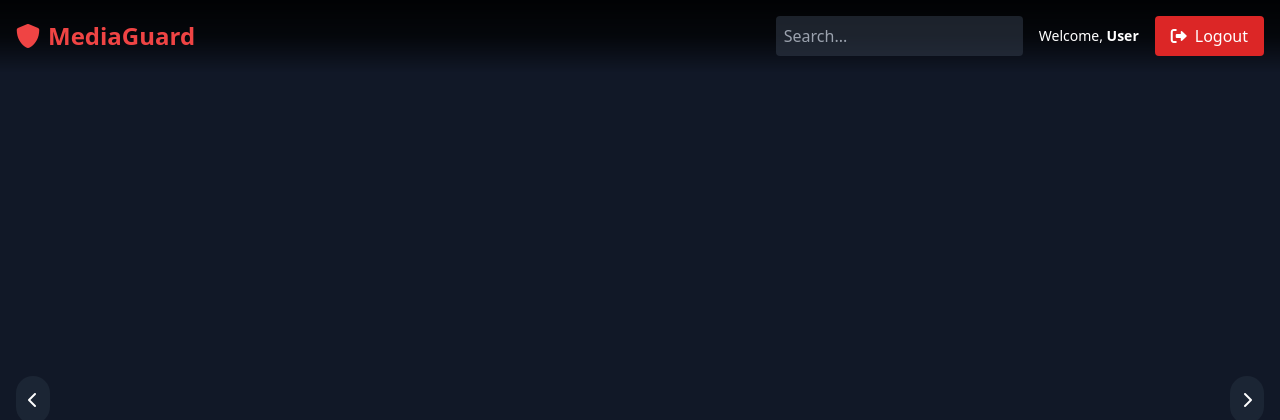
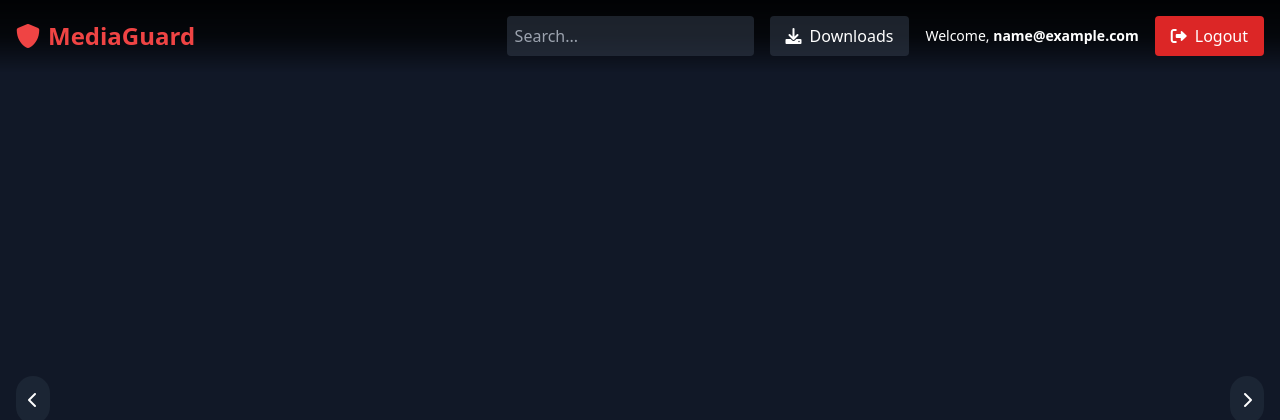
Before and after one commit to Make-Skilled/BITS-mediaguard-project, a Flask app: page /dashboard in a window 1280 px wide. Shown: the top 420 px of the page. Run offline with Flask 3, Linux system fonts and the light colour scheme; the visitor is signed in with stand-in values (Sample User, id 1); data that the repository does not hold is empty; some libraries are stand-ins or nearby versions.

Commit message:
updating full code

```diff
--- a/app.py
+++ b/app.py
@@ -480,7 +480,8 @@ def watch():
     url=request.args.get("url")
     return render_template("watch.html",video=url)
 
-@app.route('/mydownloads')
+@app.route("/mydownloads")
+@login_required
 def my_downloads():
     if 'user_id' not in session:
         return redirect(url_for('login'))
--- a/templates/dashboard.html
+++ b/templates/dashboard.html
@@ -41,7 +41,14 @@
       </div>
       <div class="flex space-x-4 items-center">
         <input type="text" placeholder="Search..." class="p-2 rounded bg-gray-700/50 text-white" />
-        <p class="hidden md:block text-sm">Welcome, <span class="font-bold">User</span></p>
+
+        <!-- Add Downloads Button -->
+        <a href="/mydownloads" class="px-4 py-2 bg-gray-700/50 rounded hover:bg-gray-600 transition duration-300 flex items-center space-x-2">
+          <i class="fas fa-download"></i>
+          <span class="hidden md:inline">Downloads</span>
+        </a>
+
+        <p class="hidden md:block text-sm">Welcome, <span class="font-bold">{{ session.email }}</span></p>
         <a href="/logout">
           <button class="px-4 py-2 bg-red-600 rounded hover:bg-red-700 transition duration-300">
             <i class="fas fa-sign-out-alt mr-2"></i>Logout
```
Also changed, not shown: templates/view.html (+7 -1 lines), 2 other files.
